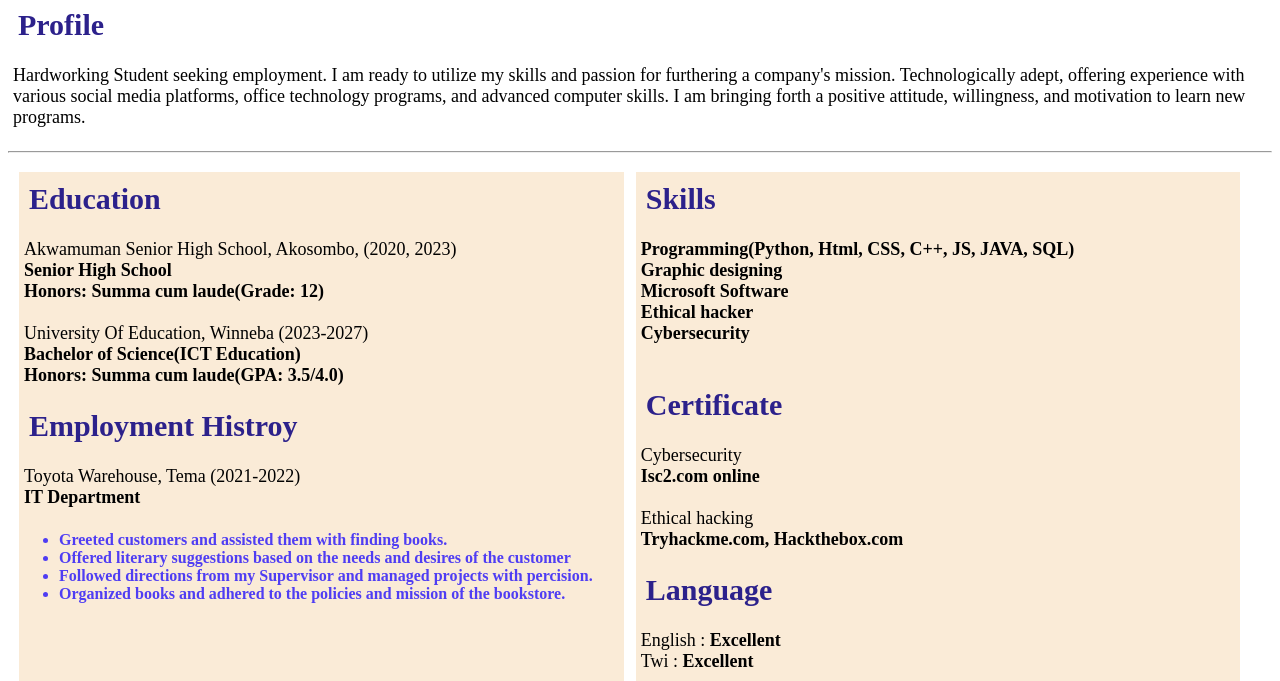
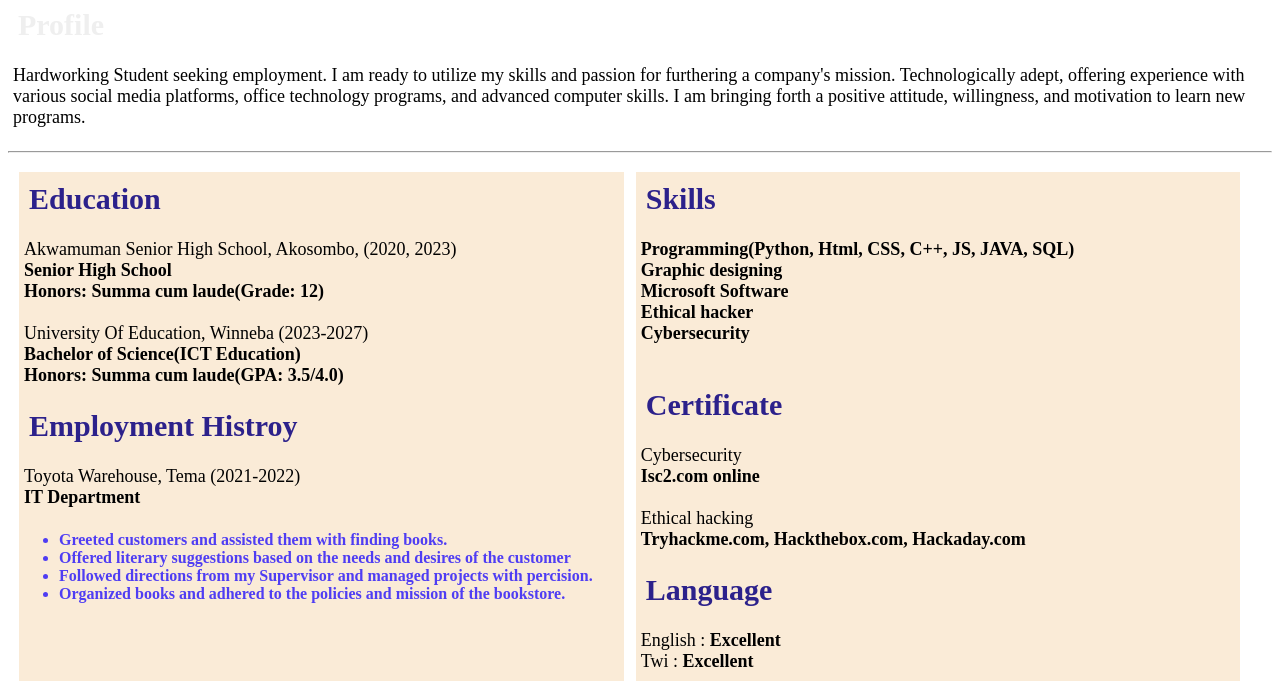
Before and after one commit to benedictamankw18/Profile_CVs, a plain HTML site: page index.html in a window 1280 px wide. Shown: the part 119-800 px from the top of the page. Drawn offline with Linux system fonts and the light colour scheme.

Commit message:
index.html

```diff
--- a/index.html
+++ b/index.html
@@ -24,7 +24,7 @@
 
     </header>
     <left>
-        <h2>Profile</h2>
+        <h2 style="color: #eeee;">Profile</h2>
         <p>Hardworking Student seeking employment. I am ready to utilize my skills and passion for furthering a company's mission. Technologically adept, offering experience with various social media platforms, office technology programs, and advanced computer
             skills. I am bringing forth a positive attitude, willingness, and motivation to learn new programs.</p>
     </left>
@@ -97,7 +97,7 @@
                 </c>
                 <br>
                 <n>
-                    Tryhackme.com, Hackthebox.com
+                    Tryhackme.com, Hackthebox.com, Hackaday.com
                 </n>
 
             </p>
```
